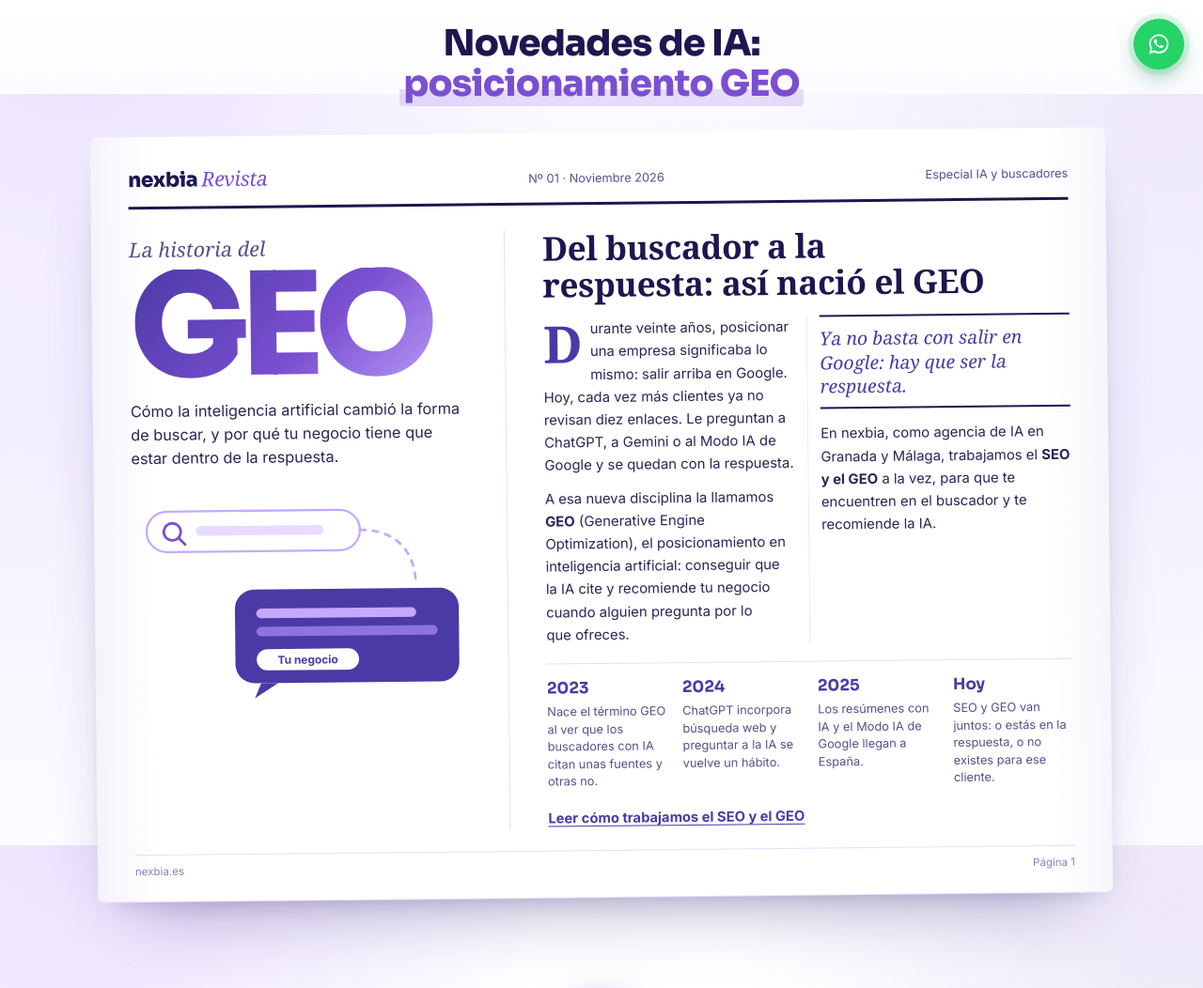
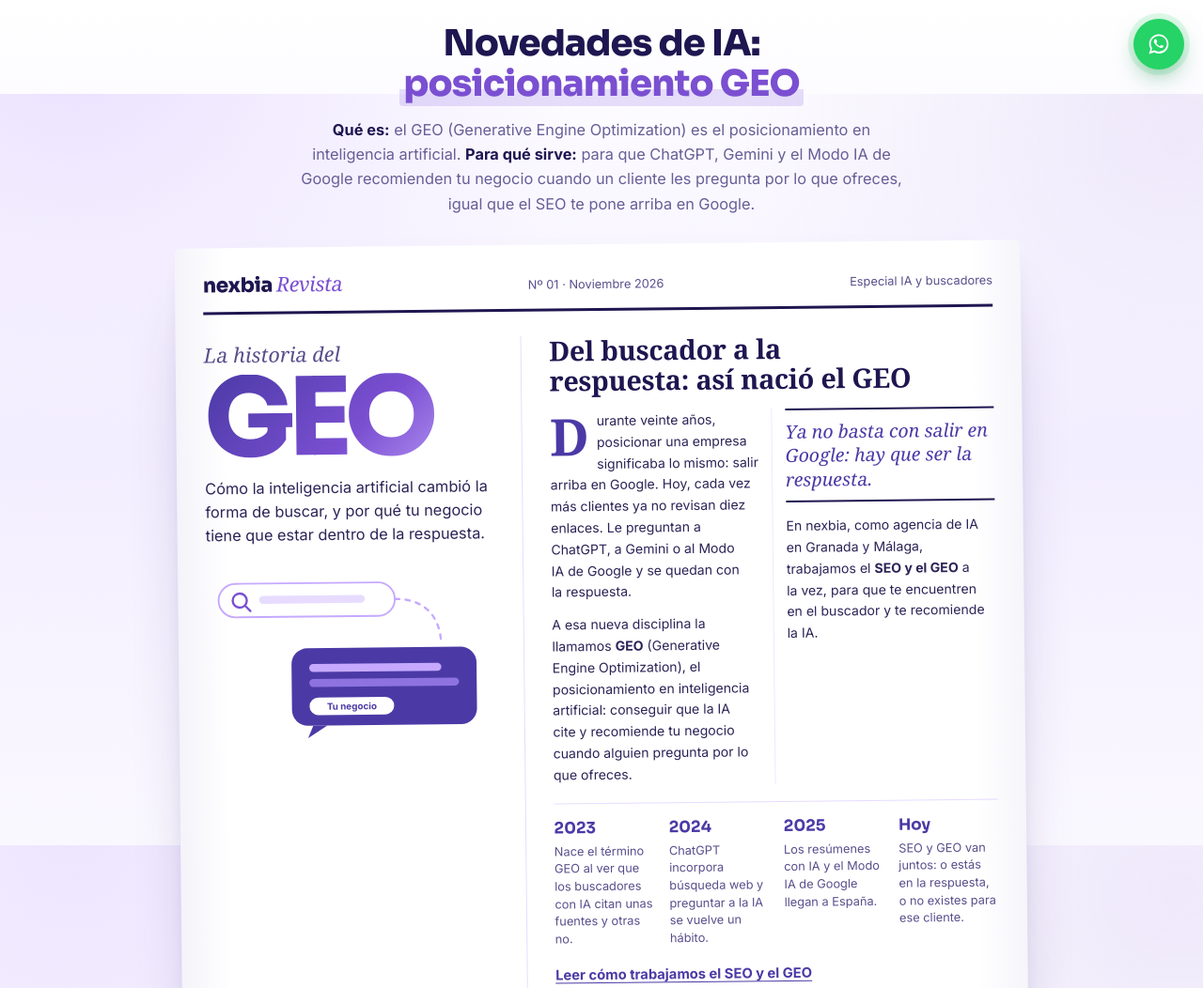
Before and after one commit to nexbiaai-lgtm/nexbia, a plain HTML site: page index.html in a window 1280 px wide. Shown: the part 700-1752 px from the top of the page at 94% size. Drawn offline with Linux system fonts and the light colour scheme.

Commit message:
Inicio: revista GEO más pequeña y explicación de qué es y para qué sirve
Co-Authored-By: Claude Opus 5.5 <noreply@anthropic.com>
Claude-Session: https://claude.ai/code/session_015e6Joc4aAfoMGJ9RJHD8cE

```diff
--- a/index.html
+++ b/index.html
@@ -20,7 +20,7 @@
 <link rel="preconnect" href="https://fonts.googleapis.com">
 <link rel="preconnect" href="https://fonts.gstatic.com" crossorigin>
 <link href="https://fonts.googleapis.com/css2?family=Sora:wght@400;600;700;800&family=Inter:wght@400;500;600;700&family=JetBrains+Mono:wght@400;500&display=swap" rel="stylesheet">
-<link rel="stylesheet" href="styles.css?v=a89ee5f5">
+<link rel="stylesheet" href="styles.css?v=db4c6af2">
 <meta property="og:title" content="Agencia de IA en Granada y Málaga | nexbia">
 <meta property="og:description" content="Agencia de IA en Granada: chatbots, asistentes de voz, webs, automatizaciones y SEO para pymes de Granada y Málaga. Te ahorramos horas. Llamada gratis.">
 <meta property="og:type" content="website">
@@ -67,7 +67,7 @@
 </div>
 <section class="mag-sec" id="geo-revista">
   <div class="wrap">
-    <div class="mag-head"><h2 id="novedades-ia">Novedades de IA: <span class="hl">posicionamiento GEO</span></h2></div>
+    <div class="mag-head"><h2 id="novedades-ia">Novedades de IA: <span class="hl">posicionamiento GEO</span></h2><p class="mag-intro"><strong>Qué es:</strong> el GEO (Generative Engine Optimization) es el posicionamiento en inteligencia artificial. <strong>Para qué sirve:</strong> para que ChatGPT, Gemini y el Modo IA de Google recomienden tu negocio cuando un cliente les pregunta por lo que ofreces, igual que el SEO te pone arriba en Google.</p></div>
     <article class="mag" aria-labelledby="mag-title" tabindex="0">
       <div class="mag-top"><span class="mag-name">nexbia <i>Revista</i></span><span class="mag-meta">Nº 01 · Noviembre 2026</span><span class="mag-meta mag-hide-sm">Especial IA y buscadores</span></div>
       <div class="mag-grid">
--- a/styles.css
+++ b/styles.css
@@ -1578,3 +1578,13 @@ footer .brand{font-family:'Sora',system-ui,sans-serif;font-weight:800;color:var(
   .mag:hover::after,.mag:focus-visible::after{opacity:0;}
 }
 @media (prefers-reduced-motion:reduce){.mag{transition:none!important;}}
+.mag{max-width:900px;padding:22px 30px 18px;}
+.mag-grid{gap:30px;}
+.mag-cover{padding-right:26px;}
+.mag-big{font-size:clamp(4.5rem,10vw,7.2rem);}
+.mag-story :is(h2,h3){font-size:clamp(1.4rem,2.3vw,1.8rem);}
+.mag-cols{font-size:.88rem;}
+.mag-art{max-width:300px;}
+.mag-intro{margin:14px auto 0;max-width:640px;font-size:1.02rem;line-height:1.6;color:var(--muted,#5A4E8C);}
+.mag-intro strong{color:#1E1650;}
+.mag-name{white-space:nowrap;}@media (max-width:520px){.mag-top{flex-wrap:wrap;gap:4px 12px;}.mag-meta{font-size:.72rem;}}
```
Also changed, not shown: automatizaciones.html (+1 -1 lines), aviso-legal.html (+1 -1 lines), casos-de-exito.html (+1 -1 lines), chatbots.html (+1 -1 lines), contacto.html (+1 -1 lines), cookies.html (+1 -1 lines), digitalizacion.html (+1 -1 lines), privacidad.html (+1 -1 lines), seo.html (+1 -1 lines), sobre-nosotros.html (+1 -1 lines), voz.html (+1 -1 lines), web.html (+1 -1 lines).
